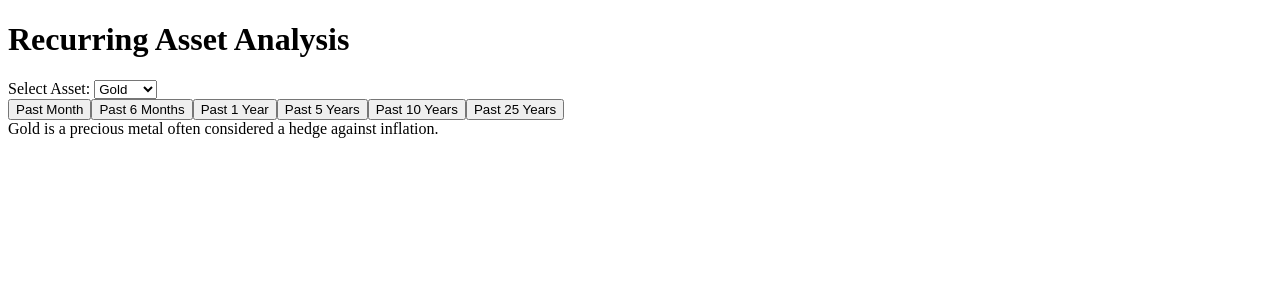
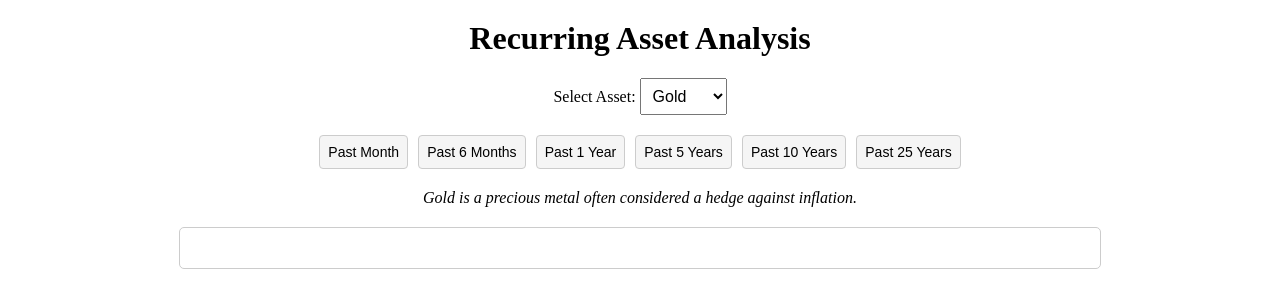
Before and after one commit to nikopastore/recurring-asset-analysis, a Svelte app: page / in a window 1280 px wide. Shown: the top 308 px of the page. Built offline with nearby package versions, Linux system fonts and the light colour scheme.

Commit message:
Update App.svelte

```diff
--- a/src/App.svelte
+++ b/src/App.svelte
@@ -1,11 +1,12 @@
 <script>
     import { onMount } from "svelte";
-    import Chart from "./Chart.svelte";// Import the new chart component
+    import Chart from "./Chart.svelte";
 
+    // Assets and default selection
     let assets = ["Gold", "SPY", "Bitcoin"];
     let selectedAsset = "Gold";
-    let investmentAmount = 100; // Default weekly investment amount
 
+    // Time frames
     const timeFrames = [
         { label: "Past Month", months: 1 },
         { label: "Past 6 Months", months: 6 },
@@ -14,8 +15,9 @@
         { label: "Past 10 Years", months: 120 },
         { label: "Past 25 Years", months: 300 },
     ];
-    let selectedTimeFrame = timeFrames[2];
+    let selectedTimeFrame = timeFrames[2]; // Default to 1 Year
 
+    // Descriptions for assets
     const assetDescriptions = {
         Gold: "Gold is a precious metal often considered a hedge against inflation.",
         SPY: "SPY is an ETF tracking the S&P 500 Index, a benchmark for US equities.",
@@ -24,6 +26,7 @@
 
     let assetData = [];
     let filteredData = [];
+    let investmentAmount = 100; // Default weekly investment
     let loading = true;
     let errorMessage = "";
 
@@ -65,13 +68,88 @@
 </script>
 
 <style>
-    /* Same styles as before */
+    body {
+        margin: 0;
+        font-family: Arial, sans-serif;
+        background-color: #f9f9f9;
+        color: #333;
+    }
+
+    h1 {
+        text-align: center;
+        margin-top: 20px;
+    }
+
+    .filter-container {
+        display: flex;
+        flex-direction: column;
+        align-items: center;
+        gap: 20px;
+        margin: 20px auto;
+    }
+
+    select {
+        padding: 8px;
+        font-size: 16px;
+    }
+
+    .time-buttons {
+        display: flex;
+        flex-wrap: wrap;
+        gap: 10px;
+        justify-content: center;
+    }
+
+    .time-buttons button {
+        padding: 8px;
+        font-size: 14px;
+        border: 1px solid #ccc;
+        background: #f5f5f5;
+        border-radius: 4px;
+        transition: background 0.2s, color 0.2s;
+        cursor: pointer;
+    }
+
+    .time-buttons button:hover {
+        background: #007acc;
+        color: white;
+    }
+
+    .time-buttons button.active {
+        background: #007acc;
+        color: white;
+        font-weight: bold;
+    }
+
+    .description {
+        text-align: center;
+        font-style: italic;
+        margin: 20px;
+    }
+
+    .chart-container {
+        margin: 20px auto;
+        max-width: 900px;
+        padding: 10px;
+        border: 1px solid #ccc;
+        border-radius: 5px;
+        background-color: #fff;
+    }
+
+    .error {
+        color: red;
+        text-align: center;
+        margin: 20px;
+    }
 </style>
 
 <div>
+    <!-- Page Title -->
     <h1>Recurring Asset Analysis</h1>
 
+    <!-- Filters -->
     <div class="filter-container">
+        <!-- Asset Dropdown -->
         <div>
             <label for="asset-select">Select Asset:</label>
             <select id="asset-select" on:change={handleAssetChange}>
@@ -81,6 +159,7 @@
             </select>
         </div>
 
+        <!-- Time Frame Buttons -->
         <div class="time-buttons">
             {#each timeFrames as timeFrame (timeFrame.label)}
                 <button
@@ -93,13 +172,18 @@
         </div>
     </div>
 
+    <!-- Asset Description -->
     <div class="description">
         {assetDescriptions[selectedAsset]}
     </div>
 
+    <!-- Error Message -->
     {#if errorMessage}
         <p class="error">{errorMessage}</p>
     {/if}
 
-    <Chart {filteredData} {investmentAmount} />
+    <!-- Chart Container -->
+    <div class="chart-container">
+        <Chart {filteredData} {investmentAmount} />
+    </div>
 </div>
```
